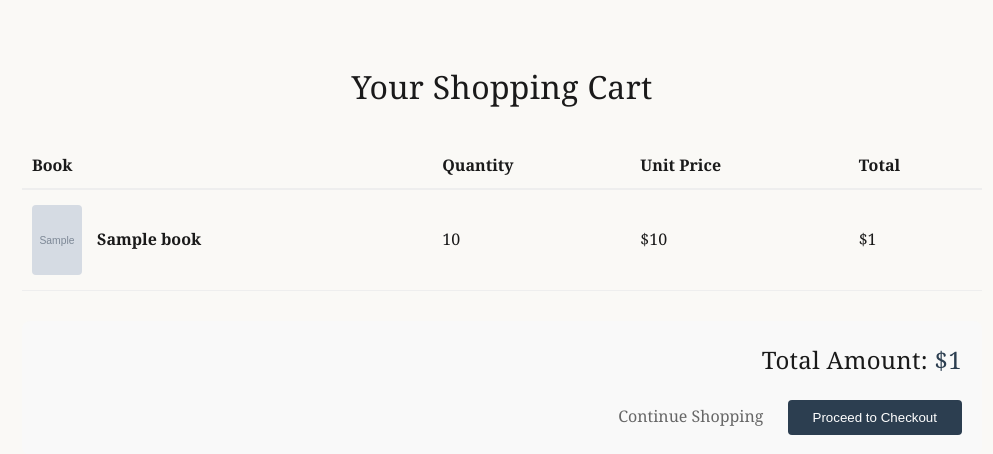
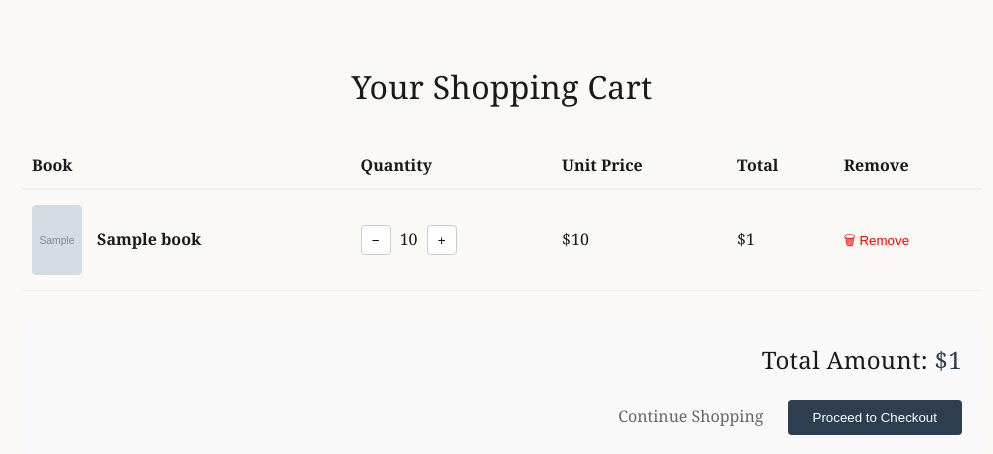
Before and after one commit to ellhamrjb/bookshop, a Django app: template templates/store/cart_detail.html in a window 1280 px wide. Shown: the part 77-531 px from the top of the page, without its empty margins (138-1131 px from the left). Run offline with Django 5.2, Linux system fonts and the light colour scheme; the template is opened without the code that fills it: most values are stand-ins (such as "Sample title", 1, 10 or a date in 2020); grey boxes marked "Sample" are stand-in pictures.

Commit message:
feat(cart):add quantity update and remove item features

```diff
--- a/store/urls.py
+++ b/store/urls.py
@@ -12,5 +12,10 @@ urlpatterns = [
     path('add-to-cart/<int:book_id>/', views.add_to_cart, name='add_to_cart'),
     path('cart/', views.cart_detail, name='cart_detail'),
 
+    #adjusting and deleting items
+    path('cart/increase/<int:book_id>/', views.update_cart_item, {'action': 'increase'}, name='increase_cart_item'),
+    path('cart/decrease/<int:book_id>/', views.update_cart_item, {'action': 'decrease'}, name='decrease_cart_item'),
+    path('cart/remove/<int:book_id>/', views.remove_from_cart, name='remove_cart_item'),
+
 
 ]
--- a/templates/store/cart_detail.html
+++ b/templates/store/cart_detail.html
@@ -15,6 +15,7 @@
                     <th style="padding: 10px;">Quantity</th>
                     <th style="padding: 10px;">Unit Price</th>
                     <th style="padding: 10px;">Total</th>
+                    <th style="padding: 10px;">Remove</th>
                 </tr>
             </thead>
             <tbody>
@@ -28,15 +29,36 @@
                             <span style="font-weight: bold;">{{ item.book.title }}</span>
                         </div>
                     </td>
-                    <td style="padding: 15px 10px;">{{ item.quantity }}</td>
+                    <td style="padding: 15px 10px;">
+                        <div style="display: flex; align-items: center; gap: 8px;">
+                            <!--decrease button-->
+                            <form method="post" action="{% url 'store:decrease_cart_item' item.book.id %}" style="margin: 0;">
+                                {% csrf_token %}
+                                <button type="submit" style="width: 30px; height: 30px; cursor: pointer; border: 1px solid #ccc; border-radius: 4px; background: #fff;">−</button>
+                            </form>
+
+                            <span style="min-width: 20px; text-align: center;">{{ item.quantity }}</span>
+
+                            <!-- increase button   -->
+                            <form method="post" action="{% url 'store:increase_cart_item' item.book.id %}" style="margin: 0;">
+                                {% csrf_token %}
+                                <button type="submit" style="width: 30px; height: 30px; cursor: pointer; border: 1px solid #ccc; border-radius: 4px; background: #fff;">+</button>
+                            </form>
+                        </div>
+                    </td>
                     <td style="padding: 15px 10px;">${{ item.book.price }}</td>
                     <td style="padding: 15px 10px;">
                         {% if item.total_item_price %}
                             ${{ item.total_item_price }}
                         {% else %}
-
                             ${{ item.price }}
                         {% endif %}
+                    </td>
+                    <td style="padding: 15px 10px;">
+                        <form method="post" action="{% url 'store:remove_cart_item' item.book.id %}">
+                            {% csrf_token %}
+                            <button type="submit" style="cursor: pointer; color: red; border: none; background: none; padding: 0;">🗑 Remove</button>
+                        </form>
                     </td>
                 </tr>
                 {% endfor %}
```
Also changed, not shown: store/views.py (+59 -0 lines).
